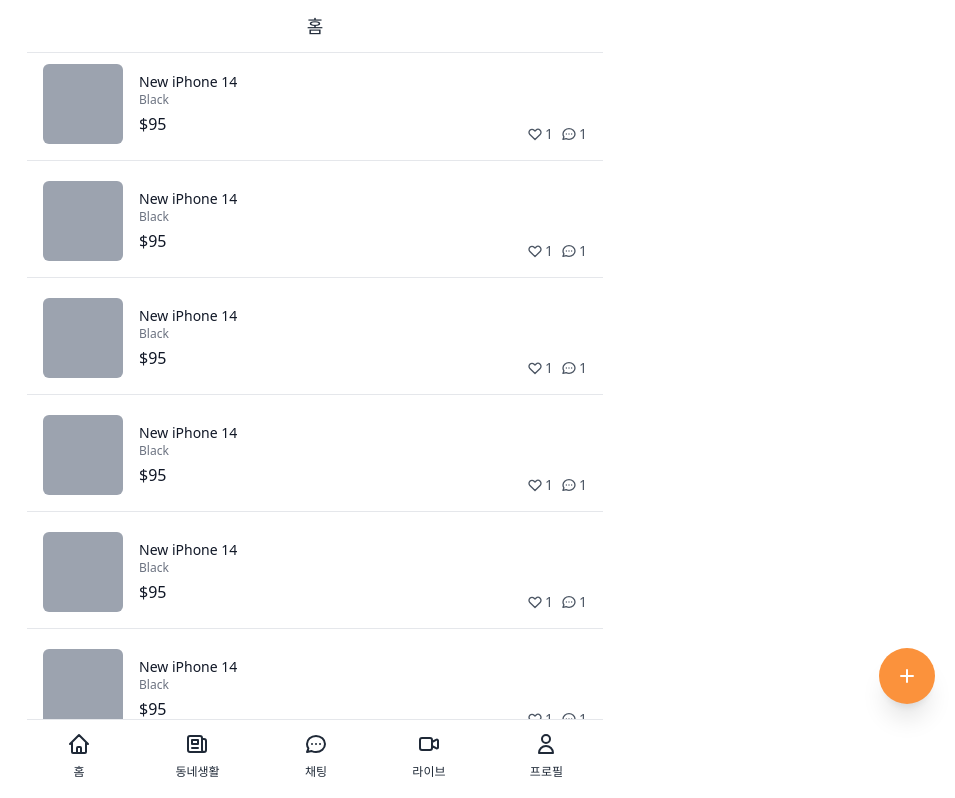
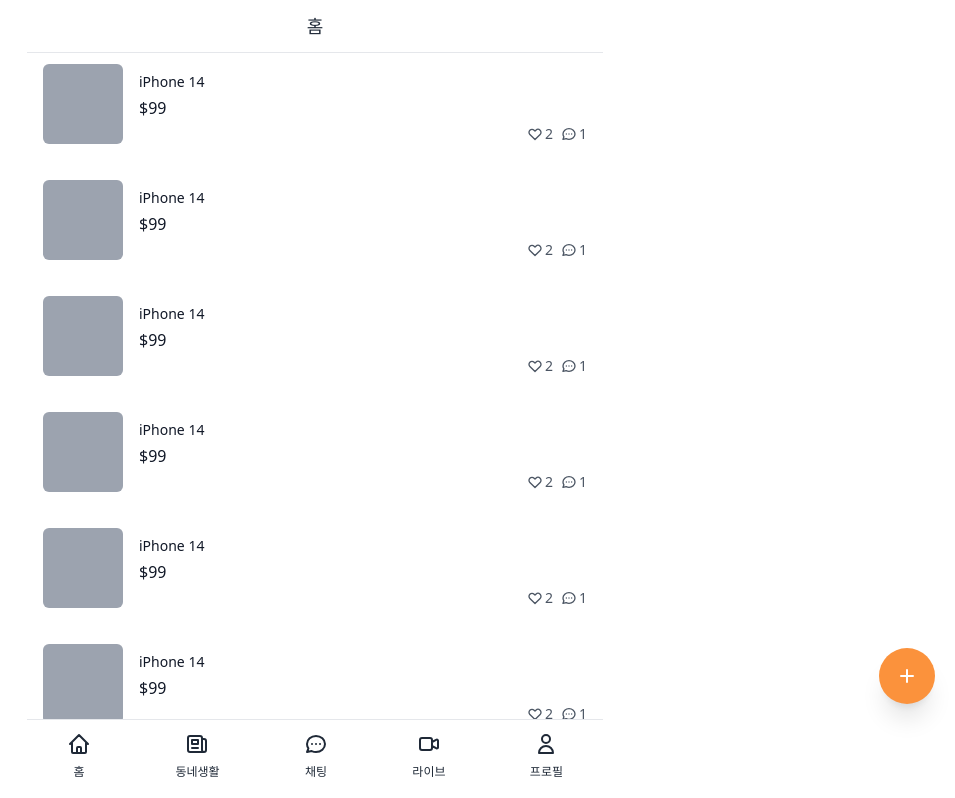
Before and after one commit to leekyungho112/carrot-market, a Next.js app: page / in a window 1280 px wide. Shown: the top 798 px of the page, without its empty margins (325-1280 px from the left). Built offline with nearby package versions, Linux system fonts and the light colour scheme.

Commit message:
home refactoring

```diff
--- /dev/null
+++ b/components/item.tsx
@@ -0,0 +1,63 @@
+import Link from 'next/link';
+
+interface ItemProps {
+  title: string;
+  price: number;
+  id: number;
+  comments: number;
+  hearts: number;
+}
+
+const Item = ({ title, price, id, comments, hearts }: ItemProps) => {
+  return (
+    <Link href={`/items/${id}`}>
+      <a className="flex px-4 pb-4 cursor-pointer justify-between">
+        <div className="flex space-x-4">
+          <div className="w-20 h-20 bg-gray-400 rounded-md" />
+          <div className="pt-2 flex flex-col">
+            <h3 className="text-sm font-medium text-gray-900">{title}</h3>
+            <span className="font-medium mt-1 text-gray-900">${price}</span>
+          </div>
+        </div>
+        <div className="flex space-x-2 items-end justify-end">
+          <div className="flex space-x-0.5 items-center text-sm text-gray-600">
+            <svg
+              className="w-4 h-4"
+              fill="none"
+              stroke="currentColor"
+              viewBox="0 0 24 24"
+              xmlns="http://www.w3.org/2000/svg"
+            >
+              <path
+                strokeLinecap="round"
+                strokeLinejoin="round"
+                strokeWidth="2"
+                d="M4.318 6.318a4.5 4.5 0 000 6.364L12 20.364l7.682-7.682a4.5 4.5 0 00-6.364-6.364L12 7.636l-1.318-1.318a4.5 4.5 0 00-6.364 0z"
+              ></path>
+            </svg>
+            <span>{hearts}</span>
+          </div>
+          <div className="flex space-x-0.5 items-center text-sm text-gray-600">
+            <svg
+              className="w-4 h-4"
+              fill="none"
+              stroke="currentColor"
+              viewBox="0 0 24 24"
+              xmlns="http://www.w3.org/2000/svg"
+            >
+              <path
+                strokeLinecap="round"
+                strokeLinejoin="round"
+                strokeWidth="2"
+                d="M8 12h.01M12 12h.01M16 12h.01M21 12c0 4.418-4.03 8-9 8a9.863 9.863 0 01-4.255-.949L3 20l1.395-3.72C3.512 15.042 3 13.574 3 12c0-4.418 4.03-8 9-8s9 3.582 9 8z"
+              ></path>
+            </svg>
+            <span>{comments}</span>
+          </div>
+        </div>
+      </a>
+    </Link>
+  );
+};
+
+export default Item;
--- a/pages/index.tsx
+++ b/pages/index.tsx
@@ -1,4 +1,5 @@
 import type { NextPage } from 'next';
+import Item from '../components/item';
 import Layout from '../components/layout';
 
 const Home: NextPage = () => {
@@ -6,57 +7,14 @@
     <Layout title="홈" hasTabBar>
       <div className="flex flex-col space-y-5">
         {[1, 1, 1, 1, 1, 1, 1, 1, 1, 1, 1, 1].map((_, i) => (
-          <div
+          <Item
+            id={i}
             key={i}
-            className="flex px-4 border-b pb-4 cursor-pointer justify-between"
-          >
-            <div className="flex space-x-4">
-              <div className="w-20 h-20 bg-gray-400 rounded-md" />
-              <div className="pt-2 flex flex-col">
-                <h3 className="text-sm font-medium text-gray-900">
-                  New iPhone 14
-                </h3>
-                <span className="text-xs text-gray-500">Black</span>
-                <span className="font-medium mt-1 text-gray-900">$95</span>
-              </div>
-            </div>
-            <div className="flex space-x-2 items-end justify-end">
-              <div className="flex space-x-0.5 items-center text-sm text-gray-600">
-                <svg
-                  className="w-4 h-4"
-                  fill="none"
-                  stroke="currentColor"
-                  viewBox="0 0 24 24"
-                  xmlns="http://www.w3.org/2000/svg"
-                >
-                  <path
-                    strokeLinecap="round"
-                    strokeLinejoin="round"
-                    strokeWidth="2"
-                    d="M4.318 6.318a4.5 4.5 0 000 6.364L12 20.364l7.682-7.682a4.5 4.5 0 00-6.364-6.364L12 7.636l-1.318-1.318a4.5 4.5 0 00-6.364 0z"
-                  ></path>
-                </svg>
-                <span>1</span>
-              </div>
-              <div className="flex space-x-0.5 items-center text-sm text-gray-600">
-                <svg
-                  className="w-4 h-4"
-                  fill="none"
-                  stroke="currentColor"
-                  viewBox="0 0 24 24"
-                  xmlns="http://www.w3.org/2000/svg"
-                >
-                  <path
-                    strokeLinecap="round"
-                    strokeLinejoin="round"
-                    strokeWidth="2"
-                    d="M8 12h.01M12 12h.01M16 12h.01M21 12c0 4.418-4.03 8-9 8a9.863 9.863 0 01-4.255-.949L3 20l1.395-3.72C3.512 15.042 3 13.574 3 12c0-4.418 4.03-8 9-8s9 3.582 9 8z"
-                  ></path>
-                </svg>
-                <span>1</span>
-              </div>
-            </div>
-          </div>
+            title="iPhone 14"
+            price={99}
+            comments={1}
+            hearts={2}
+          />
         ))}
         <button className="fixed bottom-24 right-5 hover:bg-orange-600  transition-colors bg-orange-400 rounded-full shadow-xl p-4 text-white">
           <svg
```
